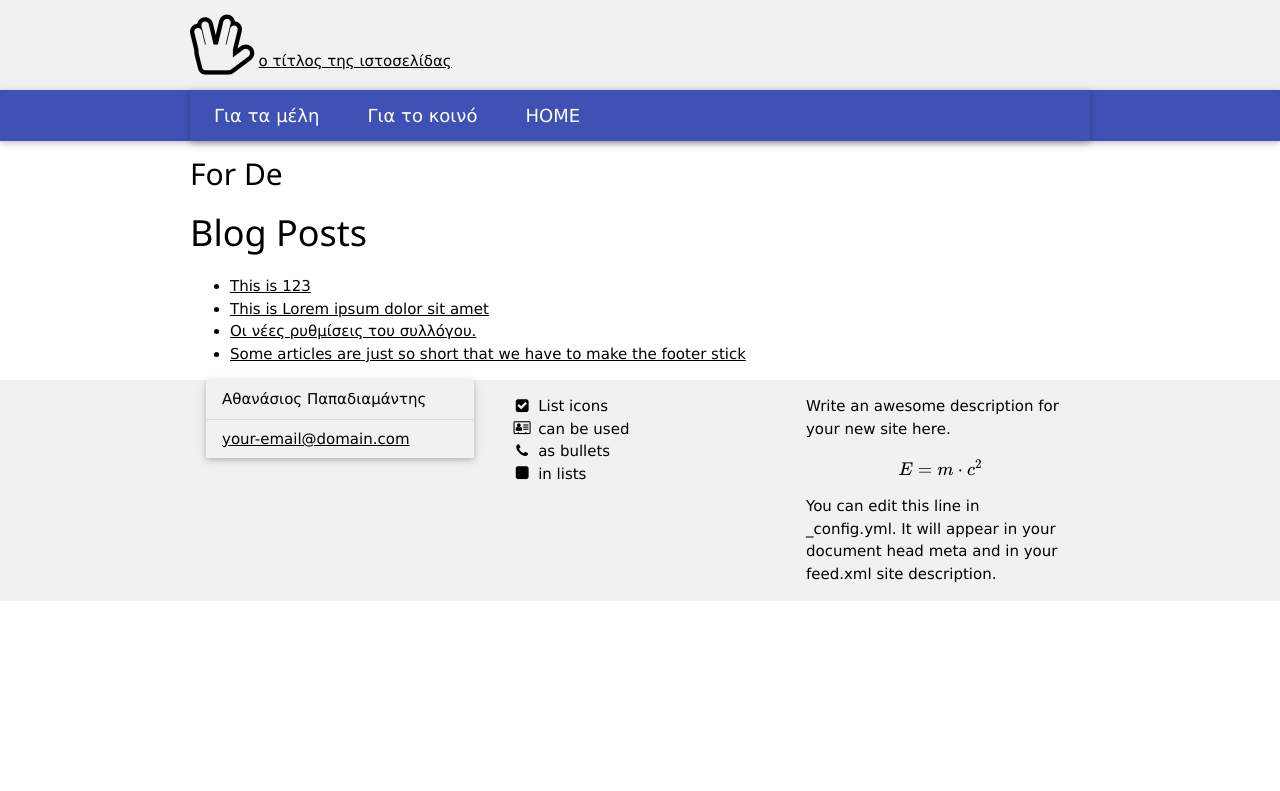
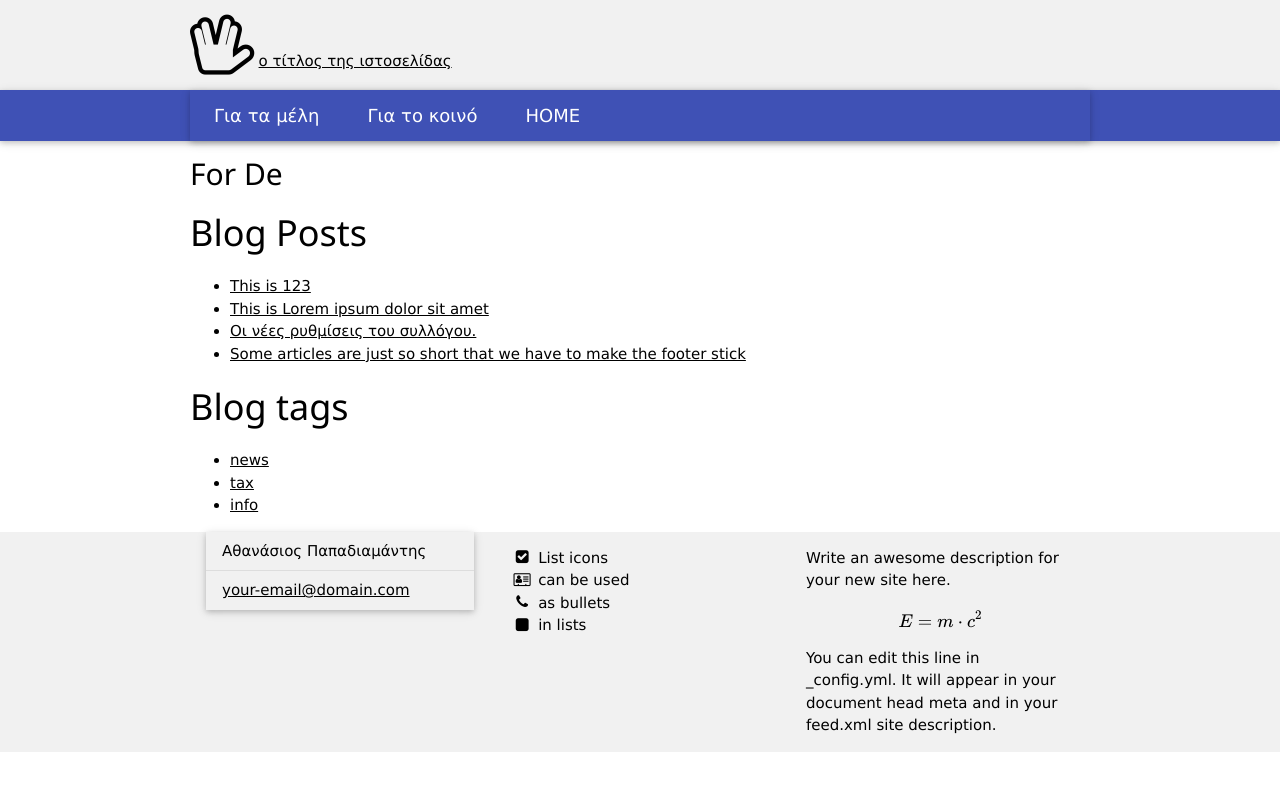
Before and after one commit to mrubyz/test, a Jekyll site: the page built from forden.md, in a window 1280 px wide. Shown: the top 791 px of the page. Built offline with Jekyll 4.4.1, drawn with Linux system fonts in a browser that asks for light colours; formulas are drawn with MathJax 3.

Commit message:
Update forden.md

```diff
--- a/forden.md
+++ b/forden.md
@@ -12,3 +12,11 @@ title: Για τα μέλη
       <li><a href="{{ post.url | relative_url}}">{{ post.title }}</a></li>
     {% endfor %}
 </ul>
+
+
+<h1>Blog tags</h1>
+<ul>
+    {% for tag in site.tags %}
+        <li><a href="/tags/{{ tag[0] }}">{{ tag[0] }}</a></li>
+    {% endfor %}
+</ul>
```
